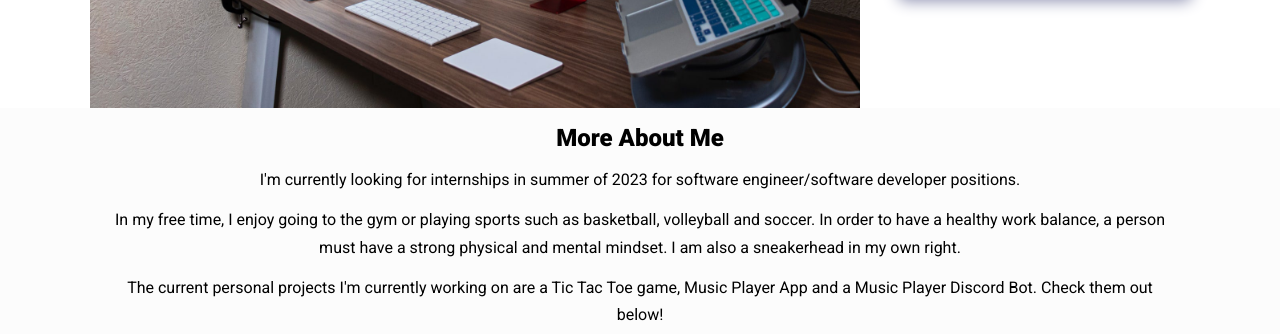
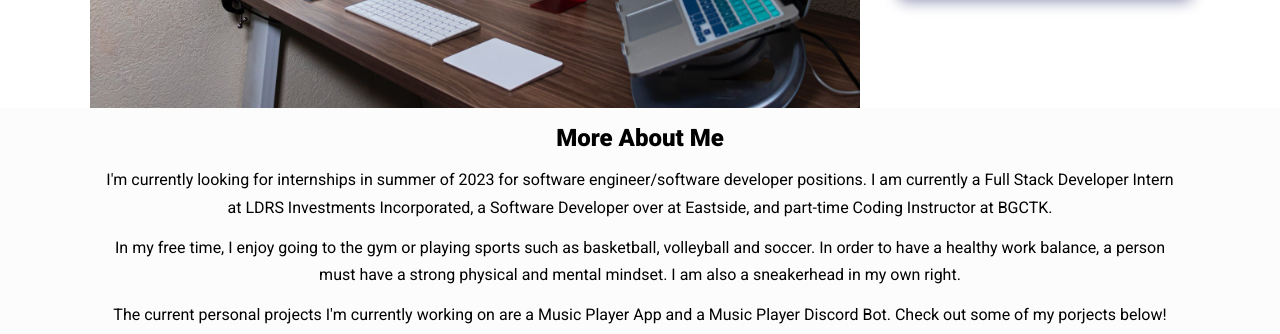
Before and after one commit to anthonythanpoovong/Portfolio-Website-v.1, a plain HTML site: page index.html in a window 1280 px wide. Shown: the part 466-800 px from the top of the page. Drawn offline with nearby package versions, Linux system fonts and the light colour scheme.

Commit message:
Update index.html

```diff
--- a/index.html
+++ b/index.html
@@ -58,13 +58,14 @@
         <h2>More About Me</h2>
         <p>
             I'm currently looking for internships in summer of 2023 for software engineer/software developer positions.
+            I am currently a Full Stack Developer Intern at LDRS Investments Incorporated, a Software Developer over at Eastside, and part-time Coding Instructor at BGCTK.
         </p>
         <p>
             In my free time, I enjoy going to the gym or playing sports such as basketball, volleyball and soccer. In order to have a healthy work balance,
             a person must have a strong physical and mental mindset. I am also a sneakerhead in my own right.
         </p>
         <p>
-            The current personal projects I'm currently working on are a Tic Tac Toe game, Music Player App and a Music Player Discord Bot. Check them out below!
+            The current personal projects I'm currently working on are a Music Player App and a Music Player Discord Bot. Check out some of my porjects below!
         </p>
     </section>
 
```
